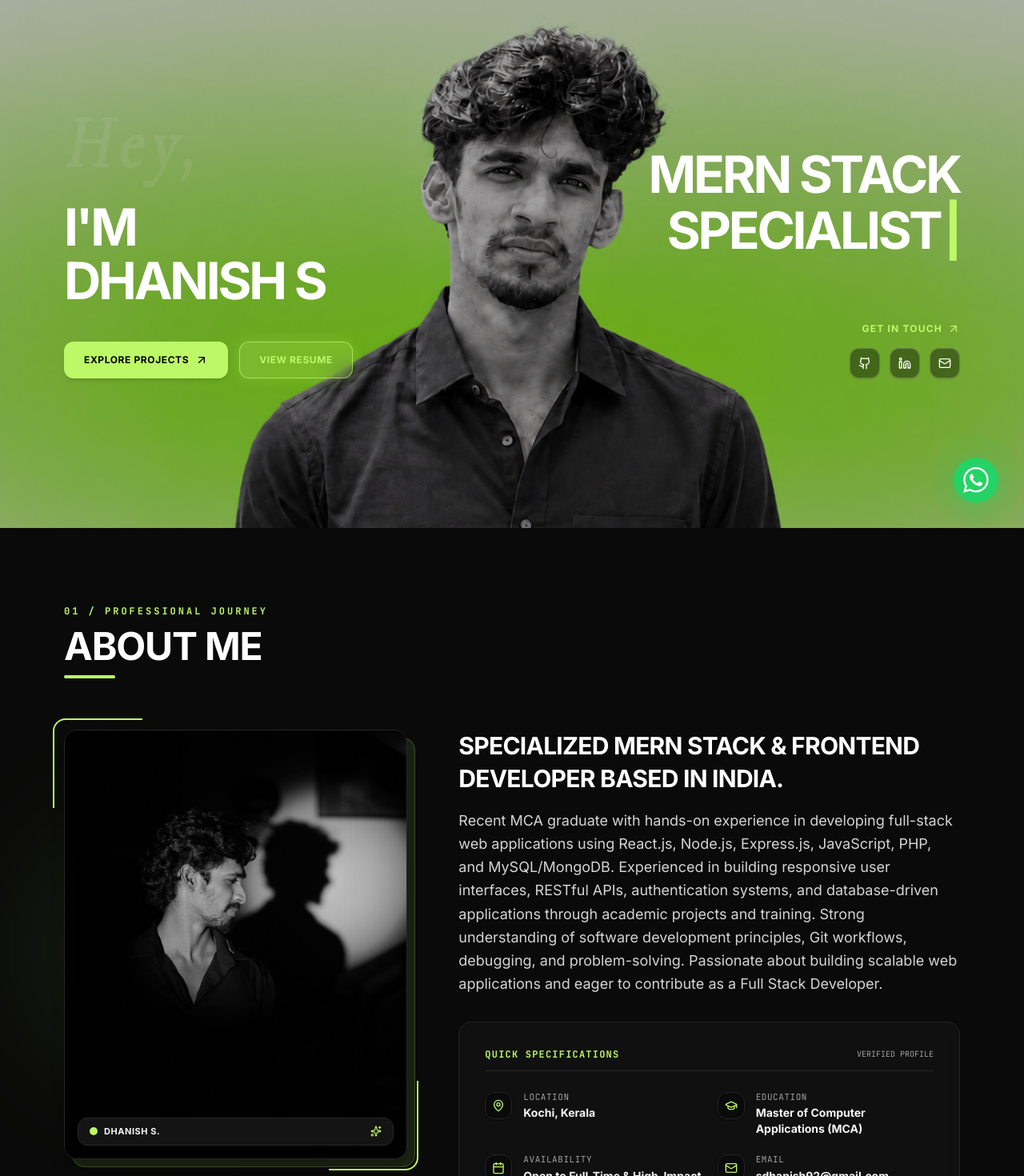
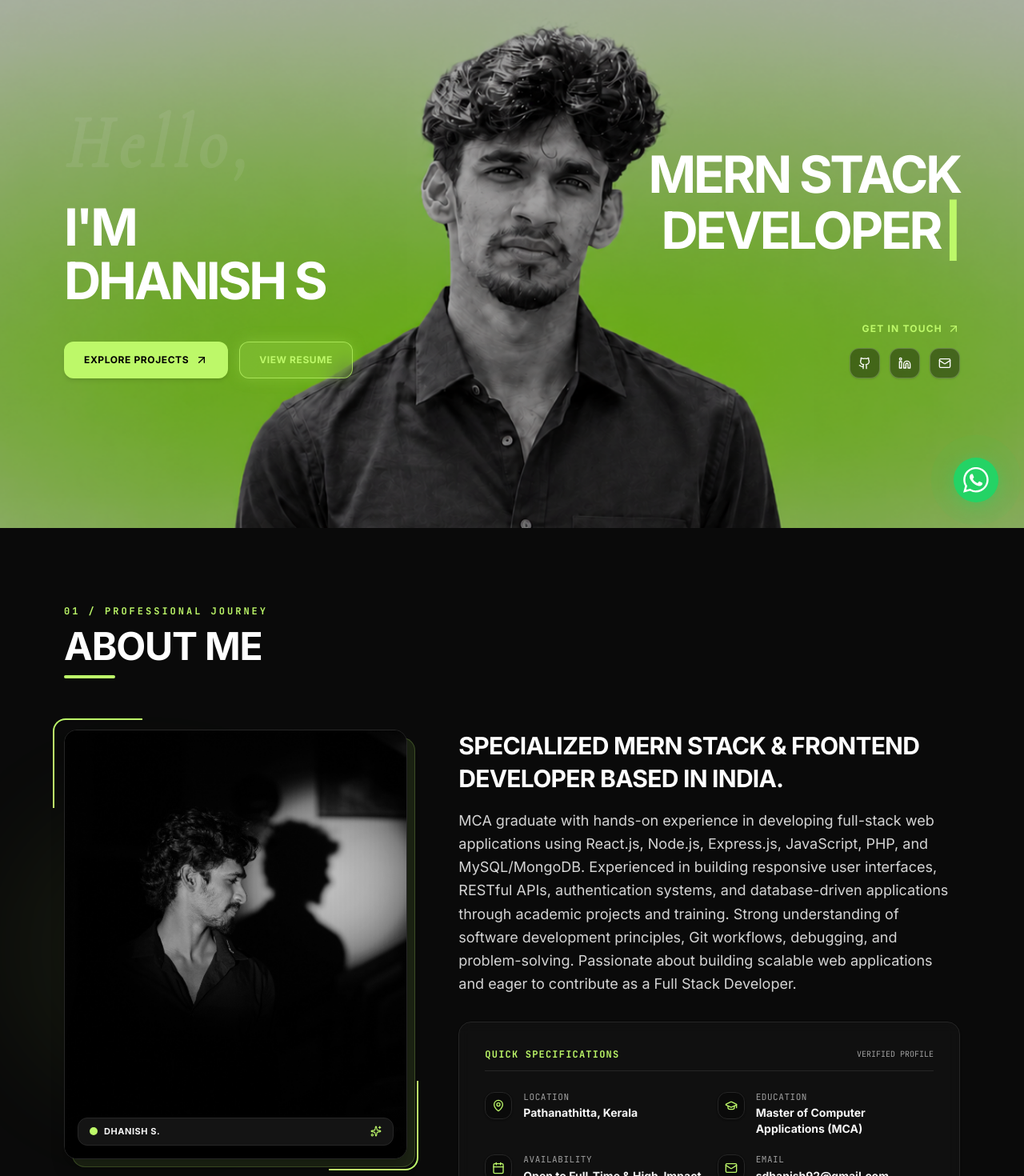
Before and after one commit to Sdhanish/dhanish-s-portfolio, a React (Vite) app: page / in a window 1280 px wide. Shown: the part 140-1610 px from the top of the page at 80% size. Built offline with nearby package versions, Linux system fonts and the light colour scheme; no server answers; the database is empty.

Commit message:
Update Hero greeting, roles, profile details, and Firestore config

```diff
--- a/src/components/Hero.tsx
+++ b/src/components/Hero.tsx
@@ -138,7 +138,7 @@ export default function Hero({ onOpenResume }: HeroProps) {
   const typingWords = useMemo(() => {
     return roles && roles.length > 0
       ? roles.map(r => r.toUpperCase())
-      : ["FULL STACK DEVELOPER", "MERN STACK EXPERT", "SOFTWARE ENGINEER", "NEXT.JS ARCHITECT"];
+      : ["FULL STACK DEVELOPER", "MERN STACK DEVELOPER", "FRONTEND DEVELOPER"];
   }, [roles]);
 
   const handleScrollToProjects = (e: MouseEvent<HTMLButtonElement>) => {
@@ -179,7 +179,7 @@ export default function Hero({ onOpenResume }: HeroProps) {
       />
 
       {/* Readability overlay */}
-      <div className="absolute inset-0 bg-black/60 dark:bg-black/75 lg:bg-white/0 lg:dark:bg-black/30 pointer-events-none" />
+      <div className="absolute inset-0 bg-black/60 dark:bg-black/75 lg:bg-black/10 lg:dark:bg-black/30 pointer-events-none" />
 
       {/* Main Container */}
       <div className="relative z-10 max-w-7xl mx-auto px-6 md:px-12 lg:px-20 w-full flex-1 flex flex-col justify-center pt-24 pb-16">
@@ -197,7 +197,7 @@ export default function Hero({ onOpenResume }: HeroProps) {
               transition={{ duration: 0.6 }}
             >
               <span className="inline-block font-cormorant scale-y-[1.3] font-extrabold italic text-5xl lg:text-6xl xl:text-7xl tracking-[0.15em] text-[#1B2410]/30 dark:text-neutral-300/10 select-none">
-                Hey,
+                Hello,
               </span>
             </motion.div>
 
@@ -302,8 +302,8 @@ export default function Hero({ onOpenResume }: HeroProps) {
             animate={{ opacity: 1, y: 0 }}
             transition={{ duration: 0.5 }}
           >
-            <span className="inline-block scale-y-[1.2] font-extrabold font-cormorant text-xl italic tracking-[0.3em] text-neutral-300/80 font-bold block select-none">
-              Hey,
+            <span className="inline-block  font-extrabold font-cormorant text-xl italic tracking-[0.3em] text-neutral-300/80 font-bold block select-none">
+              Hello,
             </span>
           </motion.div>
 
--- a/src/data.ts
+++ b/src/data.ts
@@ -3,10 +3,10 @@ import { PortfolioData } from './types';
 export const portfolioData: PortfolioData = {
   personalInfo: {
     name: "DHANISH S",
-    roles: ["Full Stack Developer", "MERN Stack Specialist", "Software Engineer"],
-    introduction: "Recent MCA graduate and Full Stack Developer with hands-on experience building responsive web applications using React.js, Node.js, Express.js, and modern databases.",
-    aboutText: "Recent MCA graduate with hands-on experience in developing full-stack web applications using React.js, Node.js, Express.js, JavaScript, PHP, and MySQL/MongoDB. Experienced in building responsive user interfaces, RESTful APIs, authentication systems, and database-driven applications through academic projects and training. Strong understanding of software development principles, Git workflows, debugging, and problem-solving. Passionate about building scalable web applications and eager to contribute as a Full Stack Developer.",
-    location: "Kochi, Kerala",
+    roles: ["Full Stack Developer", "MERN Stack Developer", "Frontend Developer"],
+    introduction: "Full Stack Developer with hands-on experience building responsive web applications using React.js, Node.js, Express.js, and modern databases.",
+    aboutText: "MCA graduate with hands-on experience in developing full-stack web applications using React.js, Node.js, Express.js, JavaScript, PHP, and MySQL/MongoDB. Experienced in building responsive user interfaces, RESTful APIs, authentication systems, and database-driven applications through academic projects and training. Strong understanding of software development principles, Git workflows, debugging, and problem-solving. Passionate about building scalable web applications and eager to contribute as a Full Stack Developer.",
+    location: "Pathanathitta, Kerala",
     email: "sdhanish92@gmail.com",
     phone: "+91 7909122902",
     linkedin: "https://linkedin.com/in/dhanishs",
--- a/src/firebase/config.ts
+++ b/src/firebase/config.ts
@@ -1,6 +1,6 @@
 import { initializeApp, getApps } from 'firebase/app';
 import { getAuth, GoogleAuthProvider } from 'firebase/auth';
-import { getFirestore } from 'firebase/firestore';
+import { initializeFirestore } from 'firebase/firestore';
 import { getStorage } from 'firebase/storage';
 import appletConfig from '../../firebase-applet-config.json';
 
@@ -25,8 +25,14 @@ export const auth = getAuth(app);
 export const googleProvider = new GoogleAuthProvider();
 googleProvider.setCustomParameters({ prompt: 'select_account' });
 
-// Initialize Firestore specifying custom database ID
-export const db = getFirestore(app, firestoreDatabaseId);
+// Initialize Firestore specifying custom database ID and auto-detecting long polling fallback
+export const db = initializeFirestore(
+  app,
+  {
+    experimentalAutoDetectLongPolling: true,
+  },
+  firestoreDatabaseId
+);
 
 // Initialize Storage
 export const storage = getStorage(app);
```
Also changed, not shown: 1 other file (tests, documents, lock files or other folders).
